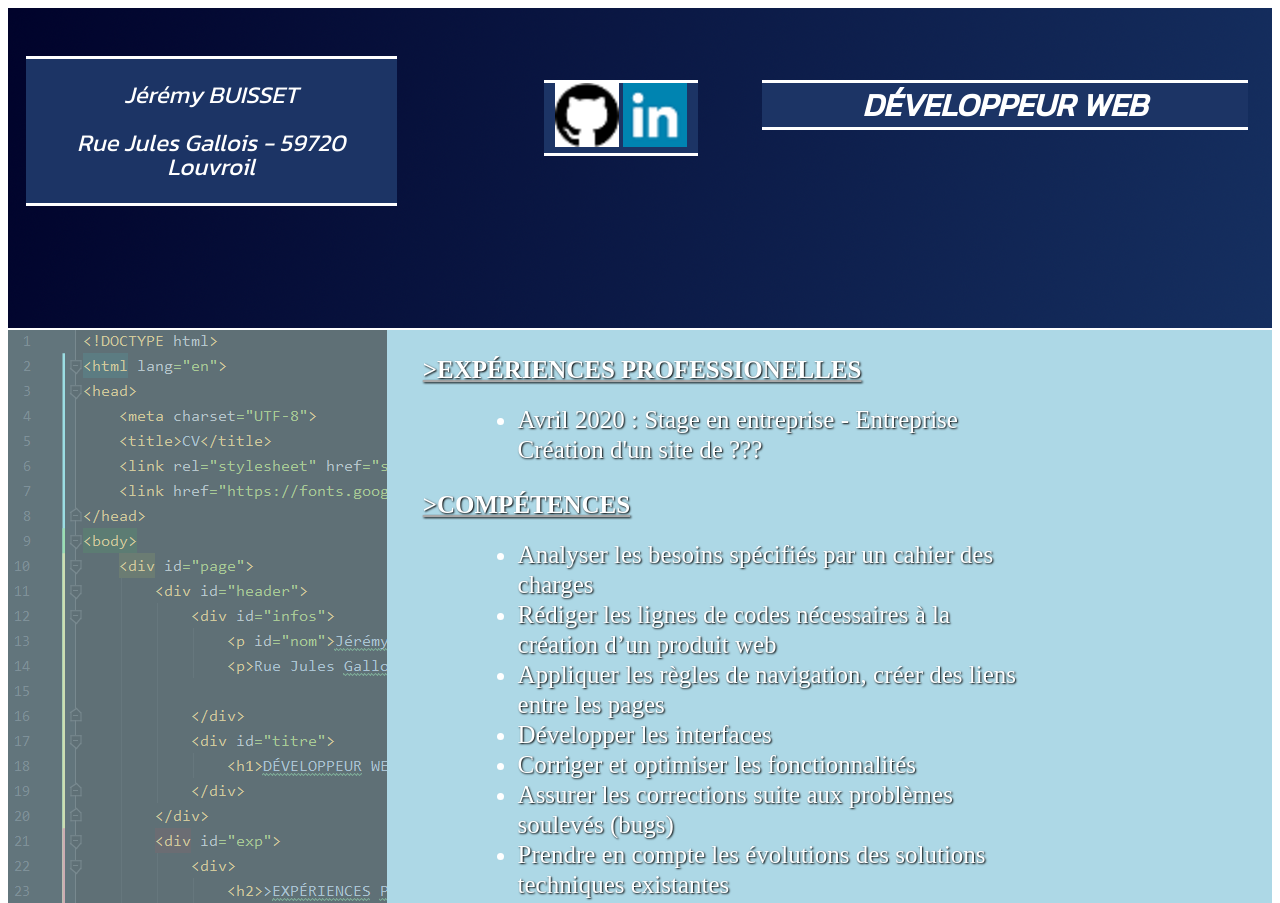
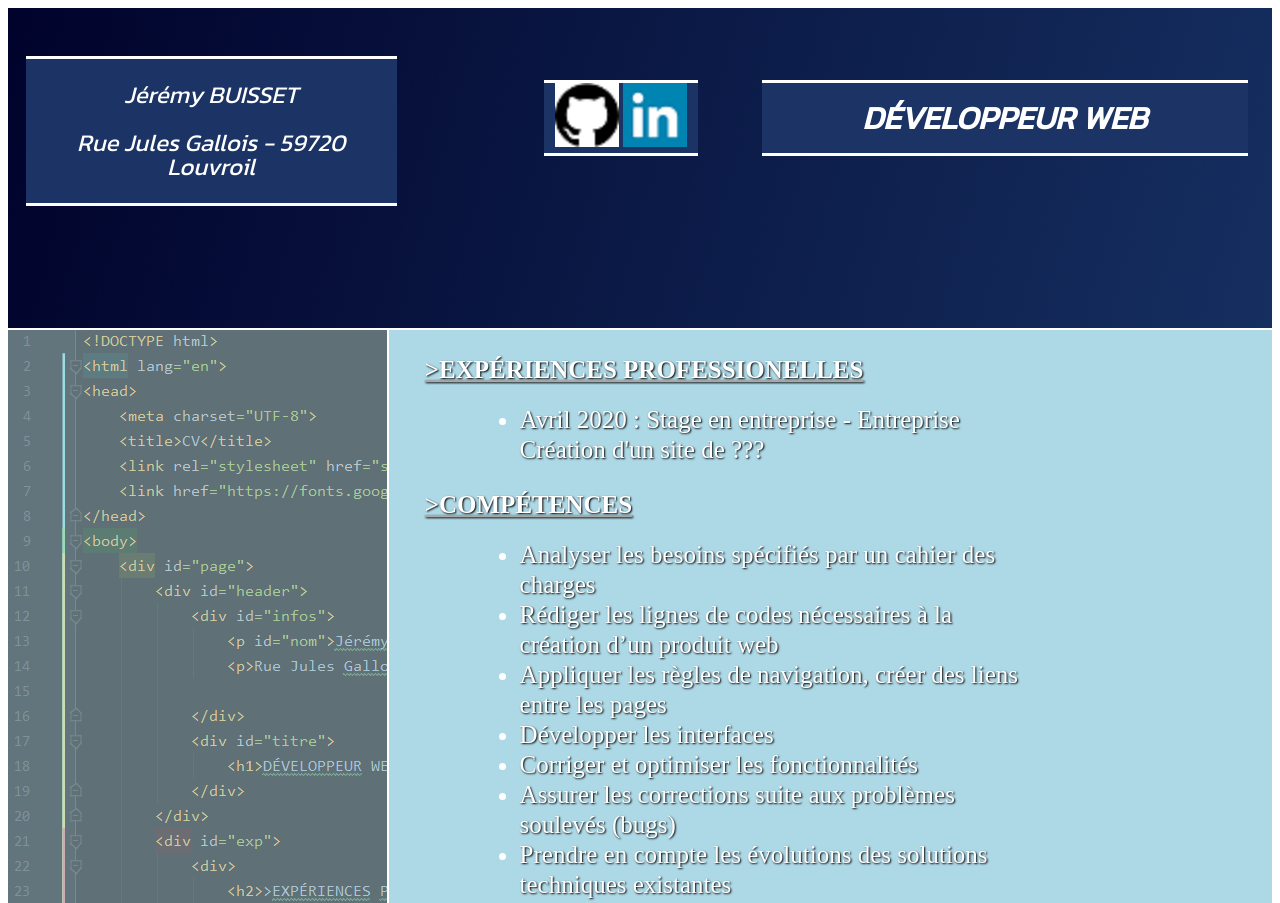
Before and after one commit to JeremyBuisset/CV, a plain HTML site: page index.html in a window 1280 px wide. Shown: the top 903 px of the page. Drawn offline with Linux system fonts and the light colour scheme.

Commit message:
CV 3rd Version

```diff
--- a/style.css
+++ b/style.css
@@ -64,6 +64,8 @@
     line-height: 150%;
     margin-top: 0;
     font-weight: bolder;
+    padding-top: 1%;
+    padding-bottom: 1%;
 }
 
 #exp{
@@ -74,6 +76,7 @@
     horiz-align: left;
     width: 30%;
     height: 79.8%;
+    border-right: solid 2px white;
 
 }
 h1{
```
